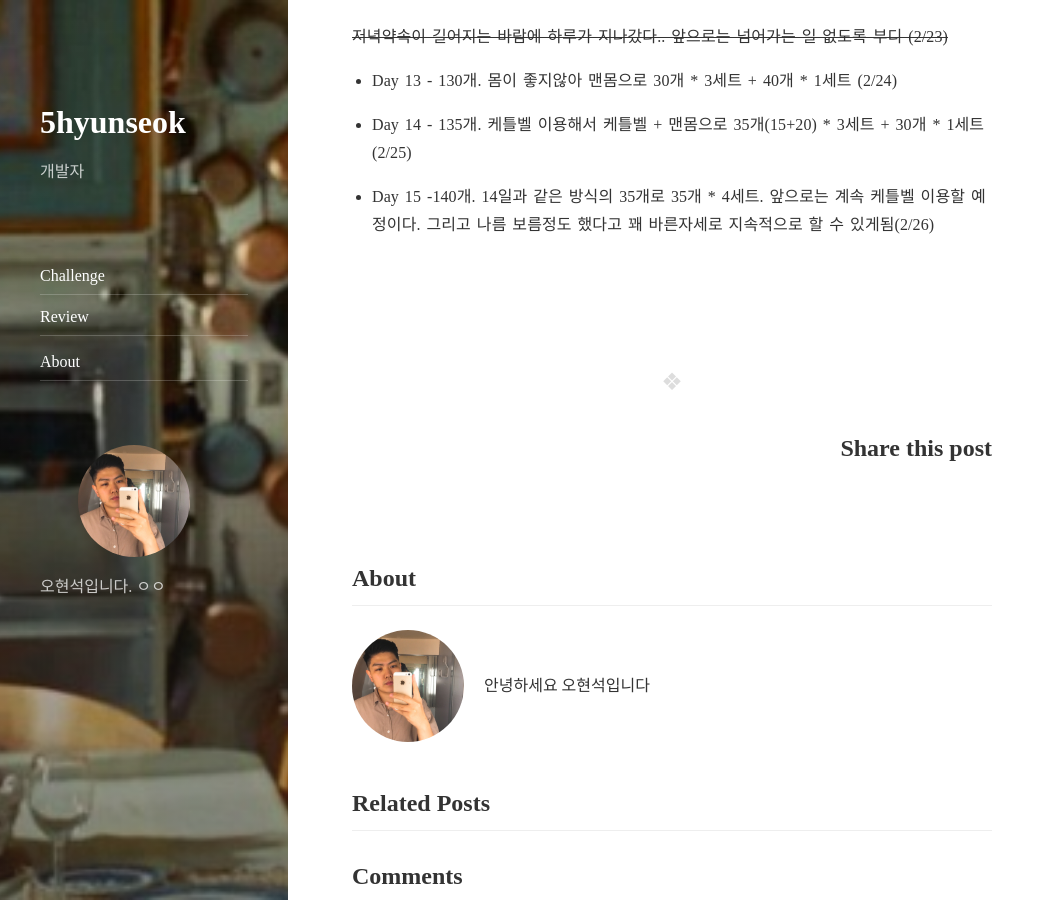
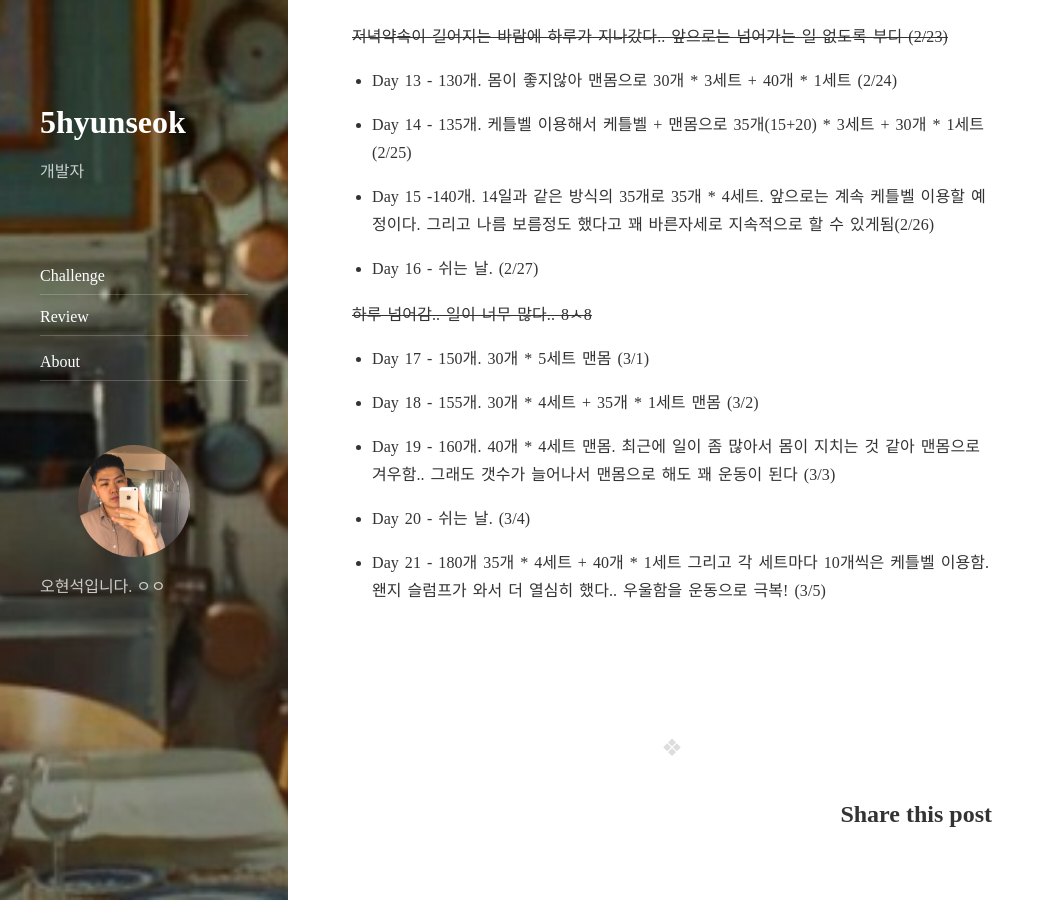
Before and after one commit to 5hyunseok/5hyunseok.github.io, a Jekyll site: the page built from _posts/2018-02-11-squat-challenge.markdown, in a window 1280 px wide and 900 px high, scrolled down 2548 px. Shown: the whole window, without its empty margins (0-1053 px from the left). Built offline with Jekyll 4.4.1, drawn with Linux system fonts in a browser that asks for light colours; nearby versions of some CDN libraries; comment, search, counter and statistics services are not loaded.

Commit message:
Update 2018-02-11-squat-challenge.markdown

```diff
--- a/_posts/2018-02-11-squat-challenge.markdown
+++ b/_posts/2018-02-11-squat-challenge.markdown
@@ -58,3 +58,17 @@ comments: true
 - Day 14 - 135개. 케틀벨 이용해서 케틀벨 + 맨몸으로 35개(15+20) \* 3세트 + 30개 \* 1세트 (2/25)
 
 - Day 15 -140개. 14일과 같은 방식의 35개로 35개 \* 4세트. 앞으로는 계속 케틀벨 이용할 예정이다. 그리고 나름 보름정도 했다고 꽤 바른자세로 지속적으로 할 수 있게됨(2/26)
+
+- Day 16 - 쉬는 날. (2/27)
+
+~~하루 넘어감.. 일이 너무 많다.. 8ㅅ8~~
+
+- Day 17 - 150개. 30개 \* 5세트 맨몸 (3/1)
+
+- Day 18 - 155개. 30개 \* 4세트 + 35개 \* 1세트 맨몸 (3/2)
+
+- Day 19 - 160개. 40개 \* 4세트 맨몸. 최근에 일이 좀 많아서 몸이 지치는 것 같아 맨몸으로 겨우함.. 그래도 갯수가 늘어나서 맨몸으로 해도 꽤 운동이 된다 (3/3)
+
+- Day 20 - 쉬는 날. (3/4)
+
+- Day 21 - 180개 35개 \* 4세트 + 40개 \* 1세트 그리고 각 세트마다 10개씩은 케틀벨 이용함. 왠지 슬럼프가 와서 더 열심히 했다.. 우울함을 운동으로 극복! (3/5)
```
